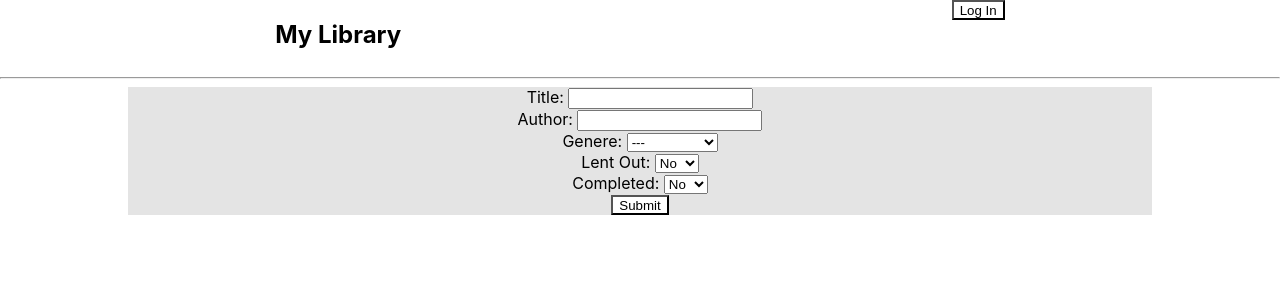
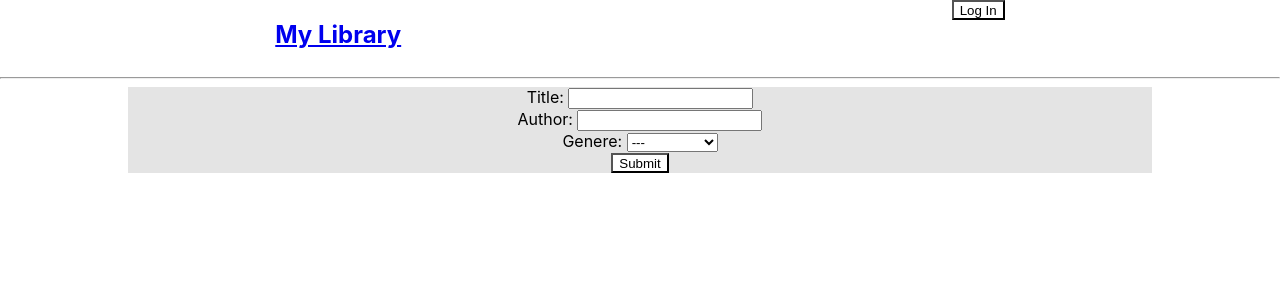
Before and after one commit to Joshua-Odell/library-client, a React (Create React App) app: page /newbook/wishlist in a window 1280 px wide. Shown: the top 300 px of the page. Built offline with nearby package versions, Linux system fonts and the light colour scheme; the HTML template or start-up script is replaced by a standard one.

Commit message:
Static Client Completed
Added specific link for wishlist book entry

Link in My Library

```diff
--- a/package.json
+++ b/package.json
@@ -6,6 +6,7 @@
 		"@testing-library/jest-dom": "^4.2.4",
 		"@testing-library/react": "^9.5.0",
 		"@testing-library/user-event": "^7.2.1",
+		"qs": "^6.9.4",
 		"react": "^16.13.1",
 		"react-dom": "^16.13.1",
 		"react-router-dom": "^5.2.0",
--- a/src/App.js
+++ b/src/App.js
@@ -6,14 +6,17 @@ import BookEntry from './BookEntry/BookEntry';
 import './App.css';
 
 // TODO:
-// Make the My Library Icon a link to the homepage
+// Make My Library grow
 // Add in auth0 authentication
 
 function App() {
+	let homePageLocation = 'http://localhost:3000/';
 	return (
-		<body>
+		<div>
 			<nav className="container">
-				<h1 className="item">My Library</h1>
+				<a href={homePageLocation}>
+					<h1 className="item">My Library</h1>
+				</a>
 				<button className="item button" type="button">
 					Log In
 				</button>
@@ -22,9 +25,14 @@ function App() {
 			<main className="App">
 				<Route path="/" exact component={HomePage} />
 				<Route path="/book/:id" component={BookDetails} />
-				<Route path="/newbook" component={BookEntry} />
+				<Route path="/newbook/library">
+					<BookEntry wish="false" />
+				</Route>
+				<Route path="/newbook/wishlist">
+					<BookEntry wish="true" />
+				</Route>
 			</main>
-		</body>
+		</div>
 	);
 }
 
--- a/src/BookEntry/BookEntry.js
+++ b/src/BookEntry/BookEntry.js
@@ -41,7 +41,7 @@ export default class BookEntry extends Component {
 	};
 
 	Display = () => {
-		if (this.state.wish) {
+		if (this.state.wish === 'true') {
 			return (
 				<form>
 					<div>
@@ -77,7 +77,7 @@ export default class BookEntry extends Component {
 							<option value="Political">Political</option>
 						</select>
 					</div>
-					<button class="button" type="submit" onClick={this.HandleSubmit}>
+					<button className="button" type="submit" onClick={this.HandleSubmit}>
 						Submit
 					</button>
 				</form>
@@ -136,7 +136,7 @@ export default class BookEntry extends Component {
 							<option value="true">Yes</option>
 						</select>
 					</div>
-					<button class="button" type="submit" onClick={this.HandleSubmit}>
+					<button className="button" type="submit" onClick={this.HandleSubmit}>
 						Submit
 					</button>
 				</form>
--- a/src/HomePage/HomePage.js
+++ b/src/HomePage/HomePage.js
@@ -1,8 +1,9 @@
 import React, { Component } from 'react';
-import BookEntry from '../BookEntry/BookEntry';
+import { Redirect } from 'react-router-dom';
 
 export default class HomePage extends Component {
 	state = {
+		redirect: null,
 		libraryList: [
 			{ title: 'A test of titles', author: 'Testy Mctest Test', id: 1 },
 			{
@@ -26,7 +27,7 @@ export default class HomePage extends Component {
 			return (
 				<li>
 					<p>
-						<a href={newLocation} target="_blank">
+						<a href={newLocation} target="_blank" rel="noopener noreferrer">
 							{item.title}
 						</a>
 						, By: {item.author}
@@ -40,9 +41,17 @@ export default class HomePage extends Component {
 	AddButton = (wish) => {
 		// Redirects to /newbook and calls BookEntry with a boolean prop depending on if
 		// the item is from the regular library or the wish list
+		if (wish) {
+			this.setState({ redirect: `/newbook/library` });
+		} else {
+			this.setState({ redirect: `/newbook/wishlist` });
+		}
 	};
 
 	render() {
+		if (this.state.redirect) {
+			return <Redirect to={this.state.redirect} />;
+		}
 		return (
 			<div htmlFor="HomePage">
 				<div htmlFor="LibraryList">
@@ -51,7 +60,7 @@ export default class HomePage extends Component {
 						<button
 							className="item button"
 							type="button"
-							onClick={this.AddButton(false)}
+							onClick={this.AddButton.bind(this, false)}
 						>
 							+
 						</button>
@@ -67,7 +76,7 @@ export default class HomePage extends Component {
 						<button
 							type="button"
 							className="item button"
-							onClick={this.AddButton(true)}
+							onClick={this.AddButton.bind(this, true)}
 						>
 							+
 						</button>
```
Also changed, not shown: 1 other file (tests, documents, lock files or other folders).
